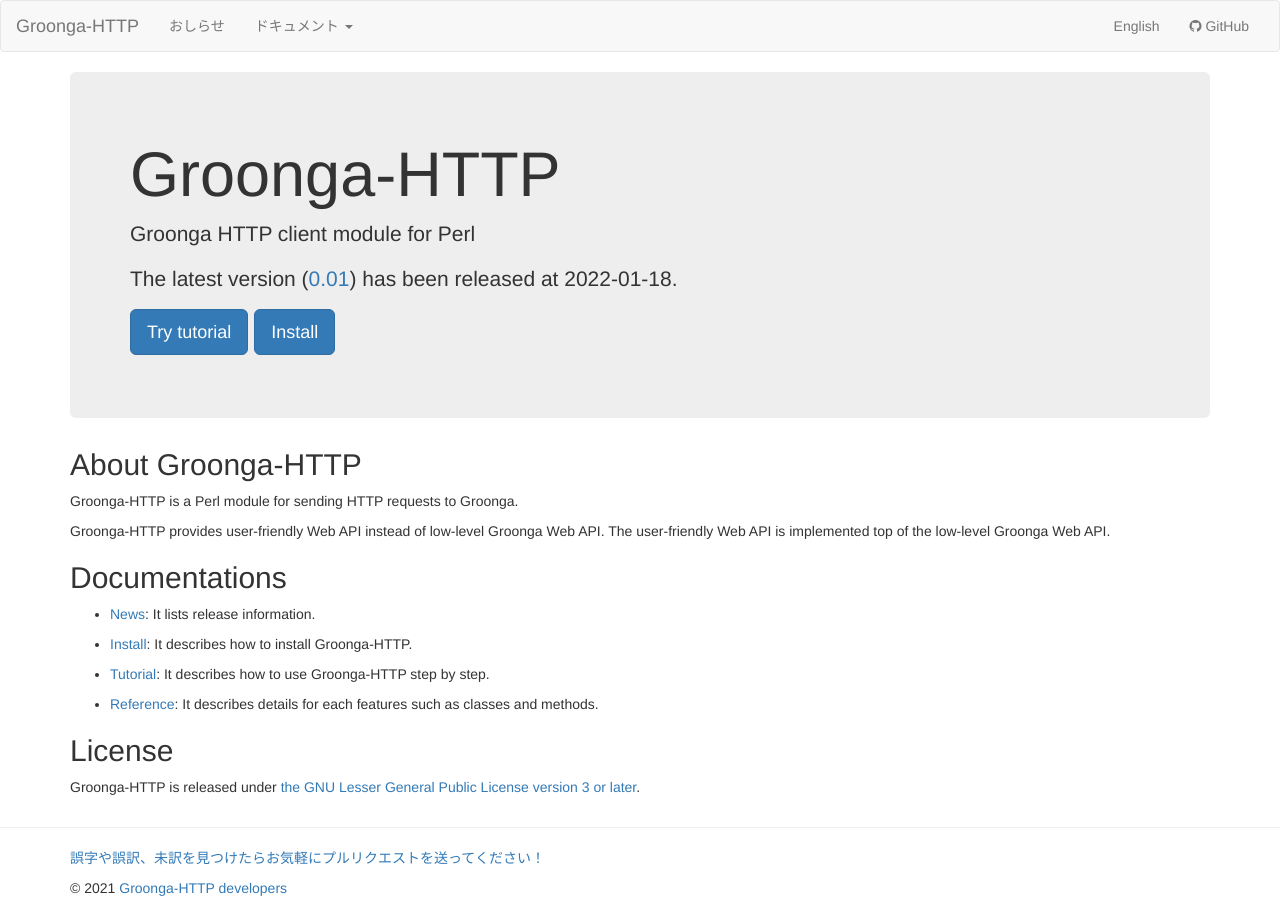
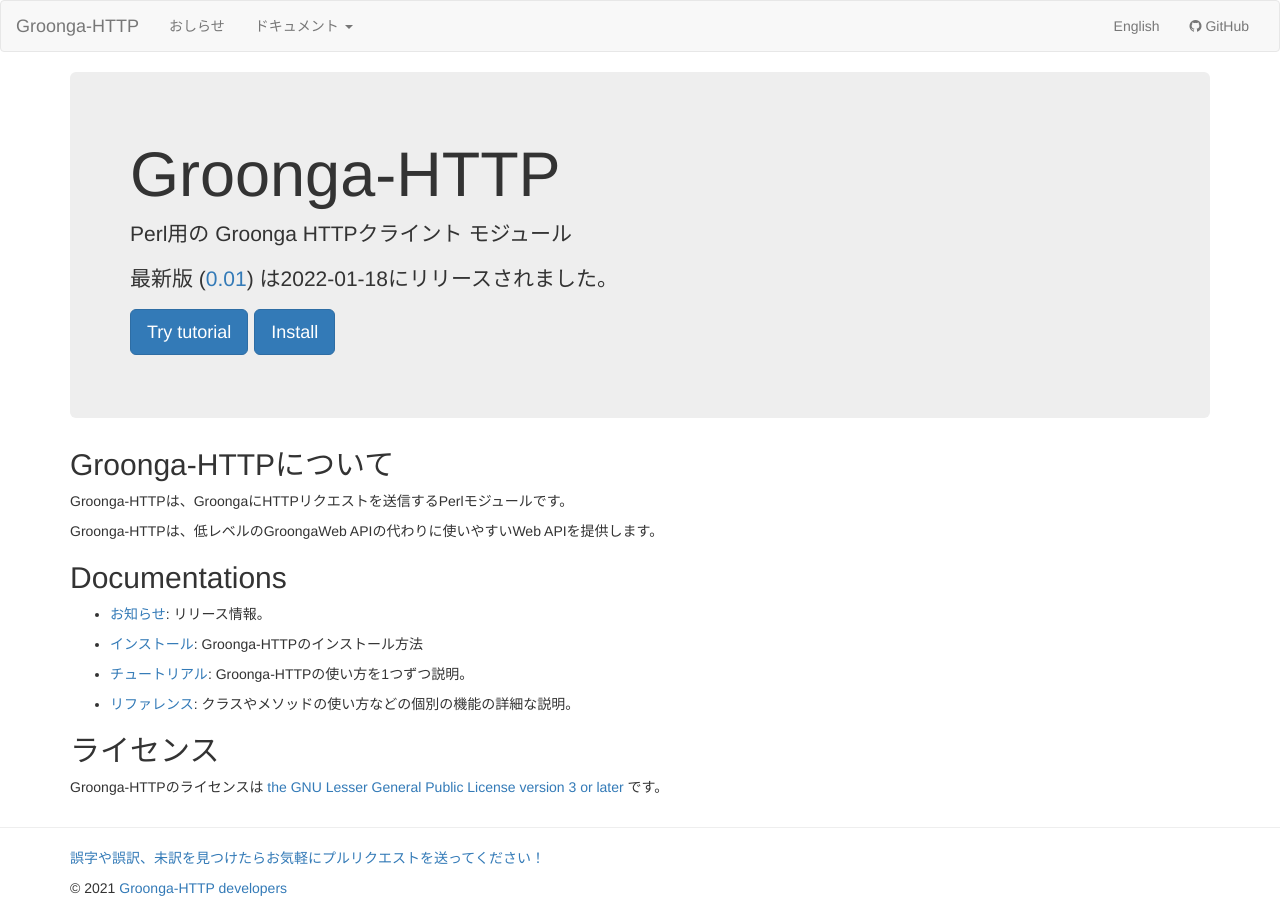
Before and after one commit to groonga/Groonga-HTTP, a Jekyll site: the page built from docs/ja/index.md, in a window 1280 px wide. Built offline with Jekyll 4.4.1, drawn with Linux system fonts in a browser that asks for light colours.

Commit message:
doc: add missing translation

```diff
--- a/docs/ja/index.md
+++ b/docs/ja/index.md
@@ -4,10 +4,10 @@ title: none
 
 <div class="jumbotron">
   <h1>Groonga-HTTP</h1>
-  <p>{{ site.description.en }}</p>
-  <p>The latest version
+  <p>{{ site.description.ja }}</p>
+  <p>最新版
      (<a href="news/#version-{{ site.version | replace:".", "-" }}">{{ site.version }}</a>)
-     has been released at {{ site.release_date }}.
+     は{{ site.release_date }}にリリースされました。
   </p>
   <p>
     <a href="tutorial/"
@@ -19,25 +19,25 @@ title: none
   </p>
 </div>
 
-## About Groonga-HTTP {#about}
+## Groonga-HTTPについて {#about}
 
-Groonga-HTTP is a Perl module for sending HTTP requests to Groonga.
+Groonga-HTTPは、GroongaにHTTPリクエストを送信するPerlモジュールです。
 
-Groonga-HTTP provides user-friendly Web API instead of low-level Groonga Web API. The user-friendly Web API is implemented top of the low-level Groonga Web API.
+Groonga-HTTPは、低レベルのGroongaWeb APIの代わりに使いやすいWeb APIを提供します。
 
 ## Documentations {#documentations}
 
-  * [News][news]: It lists release information.
+  * [お知らせ][news]: リリース情報。
 
-  * [Install][install]: It describes how to install Groonga-HTTP.
+  * [インストール][install]: Groonga-HTTPのインストール方法
 
-  * [Tutorial][tutorial]: It describes how to use Groonga-HTTP step by step.
+  * [チュートリアル][tutorial]: Groonga-HTTPの使い方を1つずつ説明。
 
-  * [Reference][reference]: It describes details for each features such as classes and methods.
+  * [リファレンス][reference]: クラスやメソッドの使い方などの個別の機能の詳細な説明。
 
-## License {#license}
+## ライセンス {#license}
 
-Groonga-HTTP is released under [the GNU Lesser General Public License version 3 or later][lgpl3.0-license].
+Groonga-HTTPのライセンスは [the GNU Lesser General Public License version 3 or later][lgpl3.0-license] です。
 
 [news]:news/
 
```
Also changed, not shown: 1 other file.
